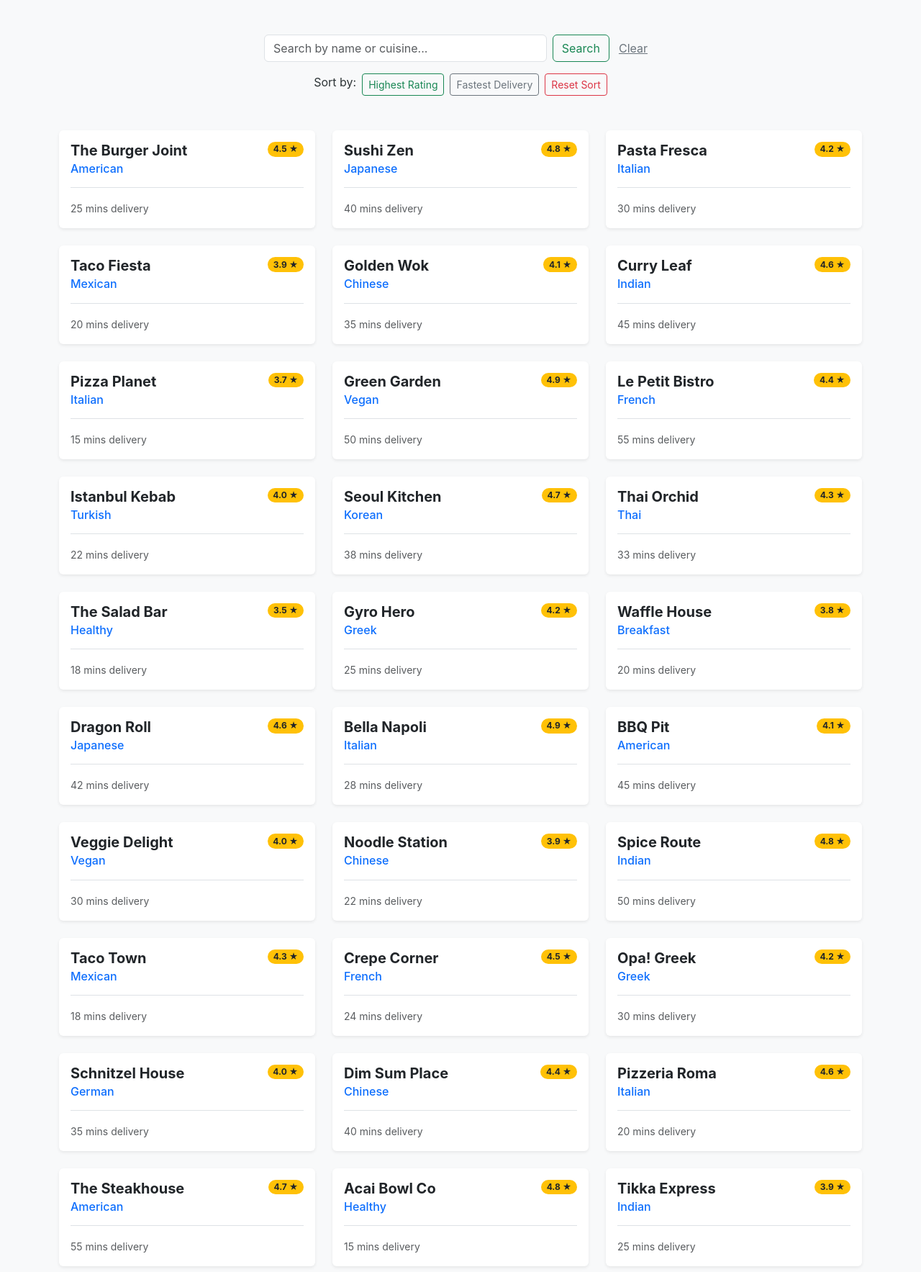
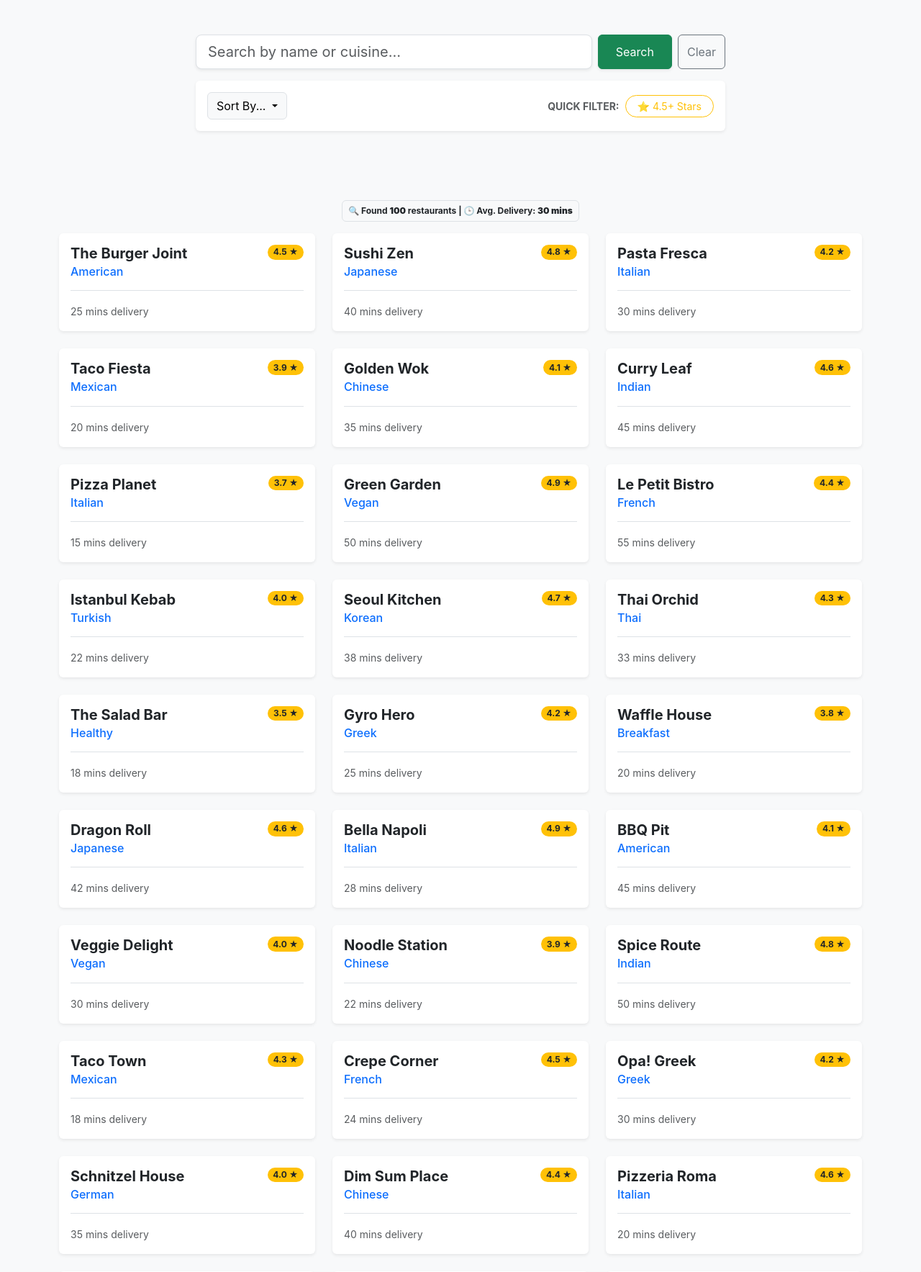
Before and after one commit to christinasamara/restaurant-registry-flask-app, a Flask app: page / in a window 1280 px wide. Shown: the part 147-1914 px from the top of the page at 72% size. Run offline with Flask 3, Linux system fonts and the light colour scheme; some web fonts are replaced.

Commit message:
more ideas

```diff
--- a/app.py
+++ b/app.py
@@ -11,7 +11,9 @@ def index():
 
     search_query = request.args.get('search', '').lower()
     sort_by = request.args.get('sort', '')
+    min_rating = request.args.get('min_rating', type=float)
 
+    # SEARCHING
     if search_query:
         restaurants = [
             r for r in all_restaurants
@@ -21,14 +23,45 @@ def index():
     else:
         restaurants = all_restaurants
 
-    if sort_by == 'rating':
+    # MIN RATING
+    if min_rating:
+        restaurants = [r for r in restaurants if r['rating'] >= min_rating]
+
+    # SORTING
+    if sort_by == 'rating_desc':
         restaurants = sorted(restaurants, key=lambda x: x['rating'], reverse=True)
+    elif sort_by == 'rating_asc':
+        restaurants = sorted(restaurants, key=lambda x: x['rating'])
+    elif sort_by == 'time_asc':
+        restaurants = sorted(restaurants, key=lambda x: x['delivery_time_mins'])
+    elif sort_by == 'name_asc':
+        restaurants = sorted(restaurants, key=lambda x: x['name'])
+    elif sort_by == 'name_desc':
+        restaurants = sorted(restaurants, key=lambda x: x['name'], reverse=True)
 
-    elif sort_by == 'time':
-        restaurants = sorted(restaurants, key=lambda x: x['delivery_time_mins'])
+    total_found = len(restaurants)
 
-    return render_template('index.html', restaurants=restaurants)
+    if total_found > 0:
+        avg_delivery = sum(r['delivery_time_mins'] for r in restaurants) / total_found
+    else:
+        avg_delivery = 0
 
+    return render_template(
+        'index.html',
+        restaurants=restaurants,
+        total_count=total_found,
+        avg_time=round(avg_delivery)
+    )
+
+@app.route('/restaurant/<int:restaurant_id>')
+def restaurant_detail(restaurant_id):
+    restaurant = next((r for r in restaurants_data if r['id'] == restaurant_id), None)
+
+    if not restaurant:
+        if not restaurant:
+            return "Restaurant not found", 404
+
+    return render_template('restaurant_template.html', restaurant=restaurant)
 
 if __name__ == '__main__':
     app.run(debug=True)
--- a/templates/index.html
+++ b/templates/index.html
@@ -11,14 +11,12 @@
         body {
             font-family: 'Inter', sans-serif;
             background-color: #f8f9fa;
-            /* A very light grey to make white cards pop */
             color: #2d3436;
         }
 
         .card {
             border: none;
             transition: transform 0.2s;
-            /* Subtle lift effect */
         }
 
         .card:hover {
@@ -27,7 +25,6 @@
 
         .brand-color {
             color: #e67e22;
-            /* A warm "foodie" orange */
         }
     </style>
 </head>
@@ -41,29 +38,76 @@
 
         <main>
             <div class="row mb-5">
-                <div class="col-md-6 offset-md-3">
-                    <form action="/" method="GET" class="d-flex">
-                        <input type="text" name="search" class="form-control me-2"
-                            placeholder="Search by name or cuisine..." aria-label="Search"
+                <div class="container mb-5">
+                    <div class="row justify-content-center">
+                        <div class="col-md-8">
+
+                            <form action="{{ url_for('index') }}" method="get" class="d-flex gap-2 mb-3">
+                                <input type="text" name="search" class="form-control form-control-lg shadow-sm"
+                                    placeholder="Search by name or cuisine..."
                                     value="{{ request.args.get('search', '') }}">
-                        <button class="btn btn-outline-success" type="submit">Search</button>
-                        <a href="/" class="btn btn-link text-secondary">Clear</a>
+                                <button type="submit" class="btn btn-success px-4 shadow-sm">Search</button>
+                                <a href="{{ url_for('index') }}"
+                                    class="btn btn-outline-secondary d-flex align-items-center">Clear</a>
                             </form>
-                    <div class="d-flex justify-content-center gap-2 mt-3">
-                        <span>Sort by:</span>
-                        <a href="{{ url_for('index', search=request.args.get('search', ''), sort='rating') }}"
-                            class="btn btn-sm {% if request.args.get('sort') == 'rating' %}btn-success{% else %}btn-outline-success{% endif %}">
-                            Highest Rating
+
+                            <div
+                                class="d-flex align-items-center justify-content-between flex-wrap gap-2 bg-white p-3 rounded shadow-sm">
+
+                                <div class="dropdown">
+                                    <button class="btn btn-light border dropdown-toggle" type="button"
+                                        data-bs-toggle="dropdown">
+                                        <i class="bi bi-sort-down"></i> Sort By...
+                                    </button>
+                                    <ul class="dropdown-menu">
+                                        <li><a class="dropdown-item"
+                                                href="{{ url_for('index', sort='rating_desc', search=request.args.get('search', ''), min_rating=request.args.get('min_rating', '')) }}">Highest
+                                                Rated</a></li>
+                                        <li><a class="dropdown-item"
+                                                href="{{ url_for('index', sort='rating_asc', search=request.args.get('search', ''), min_rating=request.args.get('min_rating', '')) }}">Lowest
+                                                Rated</a></li>
+                                        <li>
+                                            <hr class="dropdown-divider">
+                                        </li>
+                                        <li><a class="dropdown-item"
+                                                href="{{ url_for('index', sort='time_asc', search=request.args.get('search', ''), min_rating=request.args.get('min_rating', '')) }}">Fastest
+                                                Delivery</a></li>
+                                        <li>
+                                            <hr class="dropdown-divider">
+                                        </li>
+                                        <li><a class="dropdown-item"
+                                                href="{{ url_for('index', sort='name_asc', search=request.args.get('search', ''), min_rating=request.args.get('min_rating', '')) }}">A
+                                                to Z</a></li>
+                                    </ul>
+                                </div>
+
+                                <div class="d-flex align-items-center gap-2">
+                                    <span class="text-muted small fw-bold text-uppercase">Quick Filter:</span>
+                                    <a href="{{ url_for('index', min_rating=4.5, search=request.args.get('search', ''), sort=request.args.get('sort', '')) }}"
+                                        class="btn btn-sm {% if request.args.get('min_rating') == '4.5' %}btn-warning{% else %}btn-outline-warning{% endif %} rounded-pill px-3">
+                                        ⭐ 4.5+ Stars
                                     </a>
-                        <a href="{{ url_for('index', search=request.args.get('search', ''), sort='time') }}"
-                            class="btn btn-sm {% if request.args.get('sort') == 'time' %}btn-secondary{% else %}btn-outline-secondary{% endif %}">
-                            Fastest Delivery
-                        </a>
-                        <a href="{{ url_for('index', search=request.args.get('search', '')) }}"
-                            class="btn btn-sm btn-outline-danger">
-                            Reset Sort
-                        </a>
+
+                                    {% if request.args.get('min_rating') or request.args.get('sort') or
+                                    request.args.get('search') %}
+                                    <a href="{{ url_for('index') }}"
+                                        class="text-danger small text-decoration-none ms-2">Reset All</a>
+                                    {% endif %}
                                 </div>
+
+                            </div>
+                        </div>
+                    </div>
+                </div>
+            </div>
+            <div class="row mb-3">
+                <div class="col text-center text-muted">
+                    {% if total_count > 0 %}
+                    <span class="badge bg-light text-dark border p-2">
+                        🔍 Found <strong>{{ total_count }}</strong> restaurants
+                        | 🕒 Avg. Delivery: <strong>{{ avg_time }} mins</strong>
+                    </span>
+                    {% endif %}
                 </div>
             </div>
             {% if restaurants %}
@@ -71,10 +115,13 @@
                 {% for restaurant in restaurants %}
                 <div class="col-md-4 mb-4">
                     <div class="card h-100 shadow-sm">
+                        <a href="{{ url_for('restaurant_detail', restaurant_id=restaurant.id) }}"
+                            class=" link-dark text-decoration-none">
                             <div class="card-body">
                                 <div class="d-flex justify-content-between align-items-start mb-2">
                                     <h5 class="card-title fw-bold mb-0">{{ restaurant.name }}</h5>
-                                <span class="badge rounded-pill bg-warning text-dark">{{ restaurant.rating }} ★</span>
+                                    <span class="badge rounded-pill bg-warning text-dark">{{ restaurant.rating }}
+                                        ★</span>
                                 </div>
                                 <h6 class="card-subtitle mb-3 text-primary">{{ restaurant.cuisine }}</h6>
                                 <div class="pt-3 border-top mt-auto">
@@ -83,6 +130,7 @@
                                     </small>
                                 </div>
                             </div>
+                        </a>
                     </div>
                 </div>
                 {% endfor %}
@@ -100,6 +148,7 @@
             <p>&copy; 2026 Engineering Assessment Prep</p>
         </footer>
     </div>
+    <script src="https://cdn.jsdelivr.net/npm/bootstrap@5.3.0/dist/js/bootstrap.bundle.min.js"></script>
 </body>
 
 </html>
```
Also changed, not shown: templates/restaurant_template.html (added, +56 -0 lines), README.md. Lines whose indentation alone changed are shown as unchanged.
